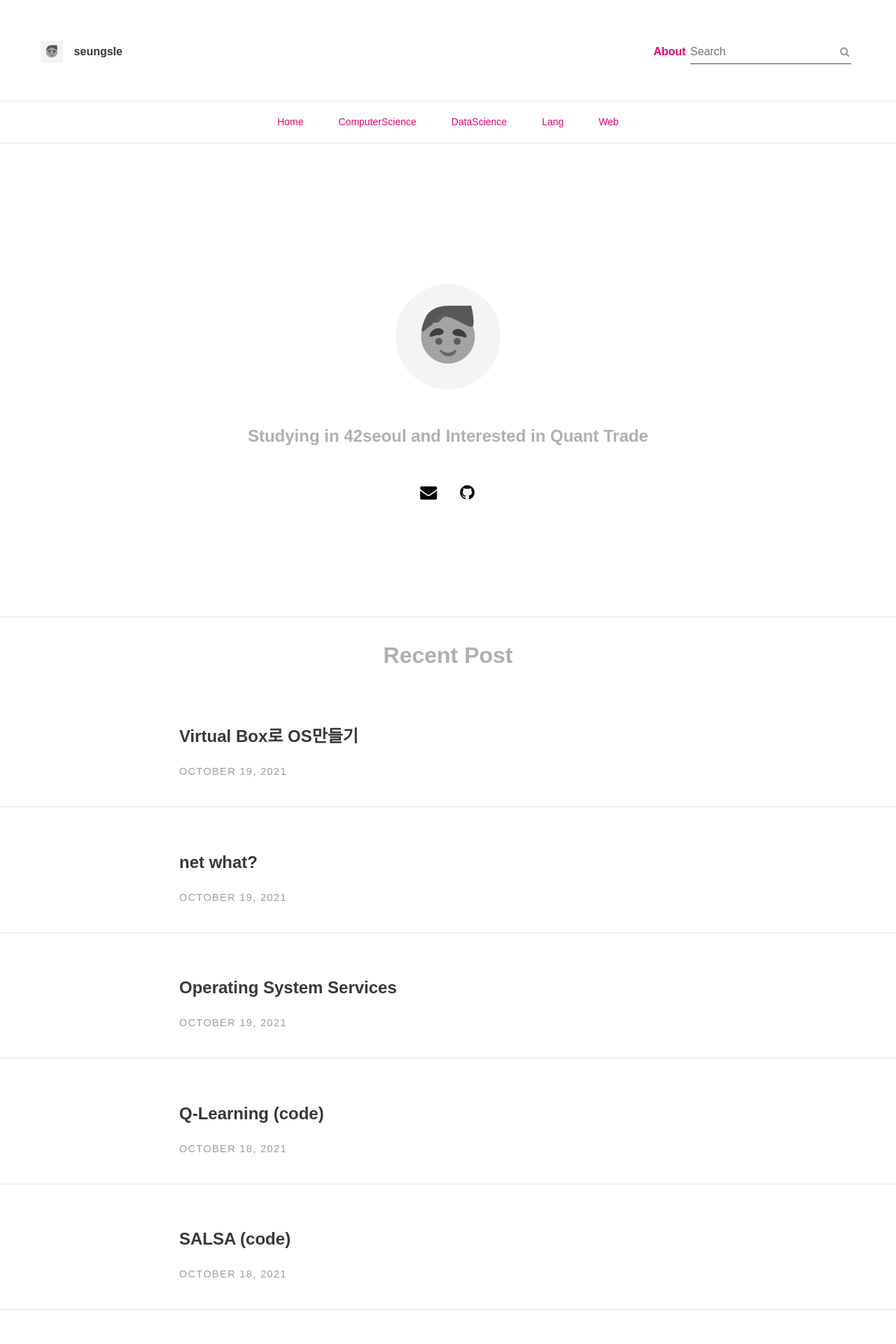
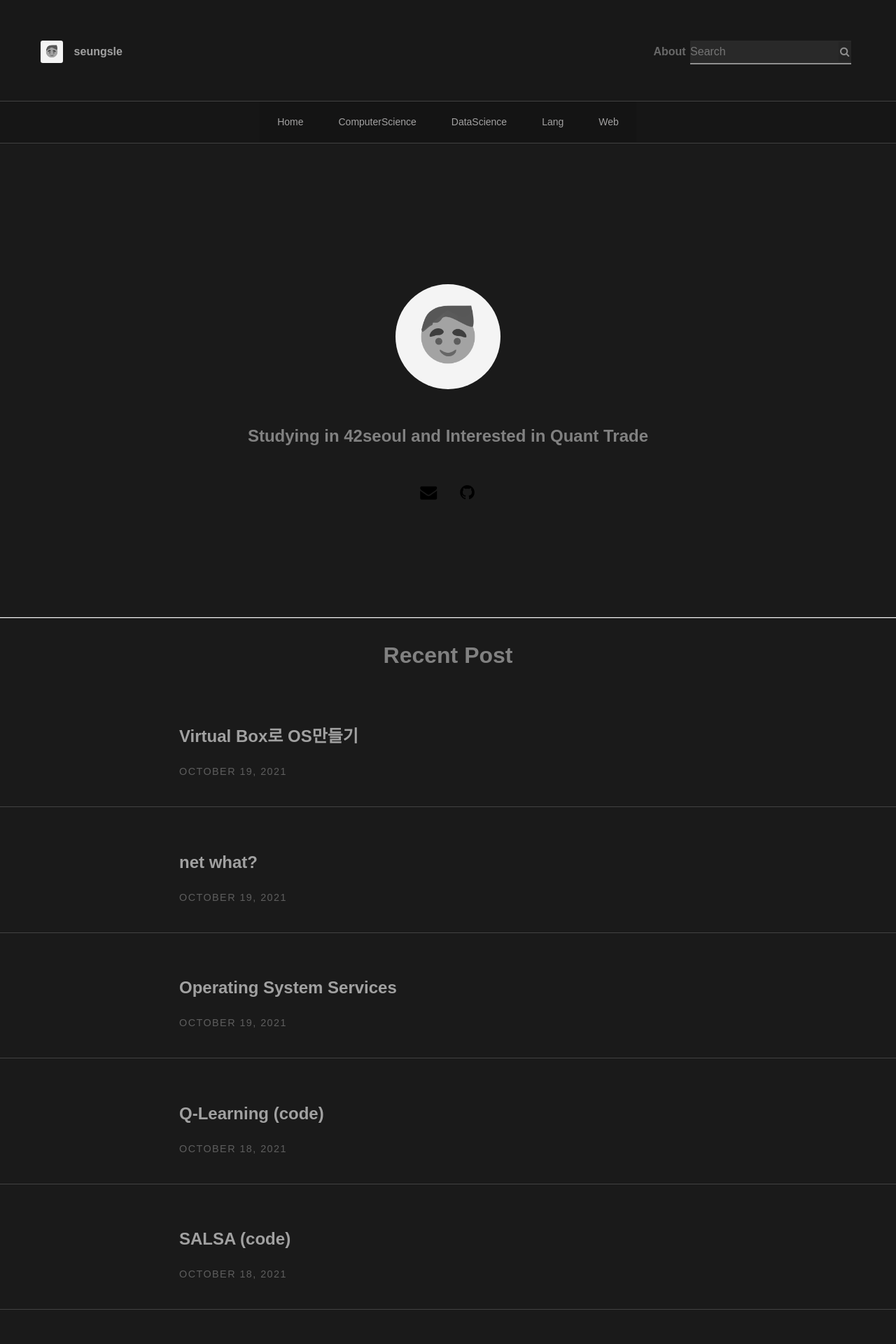
Before and after one commit to aLVINlEE9/aLVINlEE9.github.io, a Jekyll site: the page built from index.html, in a window 1280 px wide. Shown: the top 1920 px of the page at 70% size. Built offline with Jekyll 4.4.1, drawn with Linux system fonts in a browser that asks for light colours; nearby versions of some CDN libraries; the list of posts is cut into pages by our own code; comment, search, counter and statistics services are not loaded.

Commit message:
change color

```diff
--- a/_sass/base/_variables.scss
+++ b/_sass/base/_variables.scss
@@ -10,31 +10,31 @@ $padding-b-small: 1%;
 $padding-x-small: 3%;
 
 // Brand colours
-$social-color: #000000;
-$brand-color: #fff;
-$background-color: #fff;
-$border-color: rgba(0, 0, 0, 0.1); // rgba recommended if using feature images
+$social-color: #8d8c8c;
+$brand-color: rgba(0, 0, 0, 0.089);
+$background-color: rgba(0, 0, 0, 0.897);
+$border-color: rgb(66, 66, 66); // rgba recommended if using feature images
 
 // Typography colours
-$text-color: #383838;
-$link-color: #DF0174;
-$selection-color: #D4D4D4; // visible when highlighting text
+$text-color: #a1a1a1;
+$link-color: #a3a2a2;
+$selection-color: #474747; // visible when highlighting text
 
 // Tags color
-$tags-color: #b0b0b0;
+$tags-color: #4d4d4d;
 
 //Search color
-$search-color: #999;
+$search-color: rgb(143, 143, 143);
 
 // Header colours
-$header-link-color: #DF0174;
-$header-brand-color: #000000;
+$header-link-color: #686868;
+$header-brand-color: #fffefe;
 
 // Feature image for articles
-$feature-image-text-color: #fff;
+$feature-image-text-color: rgb(0, 0, 0);
 $feature-image-size: cover; // options include "cover", "contain", "auto"
 
 // Header description box
-$header-desc-background-color: #FFF;
-$header-desc-text-color: #b0b0b0;
-$header-desc-link-color: #02453D;
+$header-desc-background-color: rgb(26, 26, 26);
+$header-desc-text-color: #818181;
+$header-desc-link-color: #ffffff;
--- a/_sass/includes/_header.scss
+++ b/_sass/includes/_header.scss
@@ -60,6 +60,7 @@
   form {
     border: 0;
     border-bottom: 2px solid $search-color;
+    background: rgb(41, 41, 41);
     outline: 0;
 
     *:focus {
@@ -69,6 +70,7 @@
     input{
         &[type=text] {
             box-sizing: border-box;
+            background: rgb(41, 41, 41);
             border: 0;
             outline: 0;
             color: $search-color;
```
